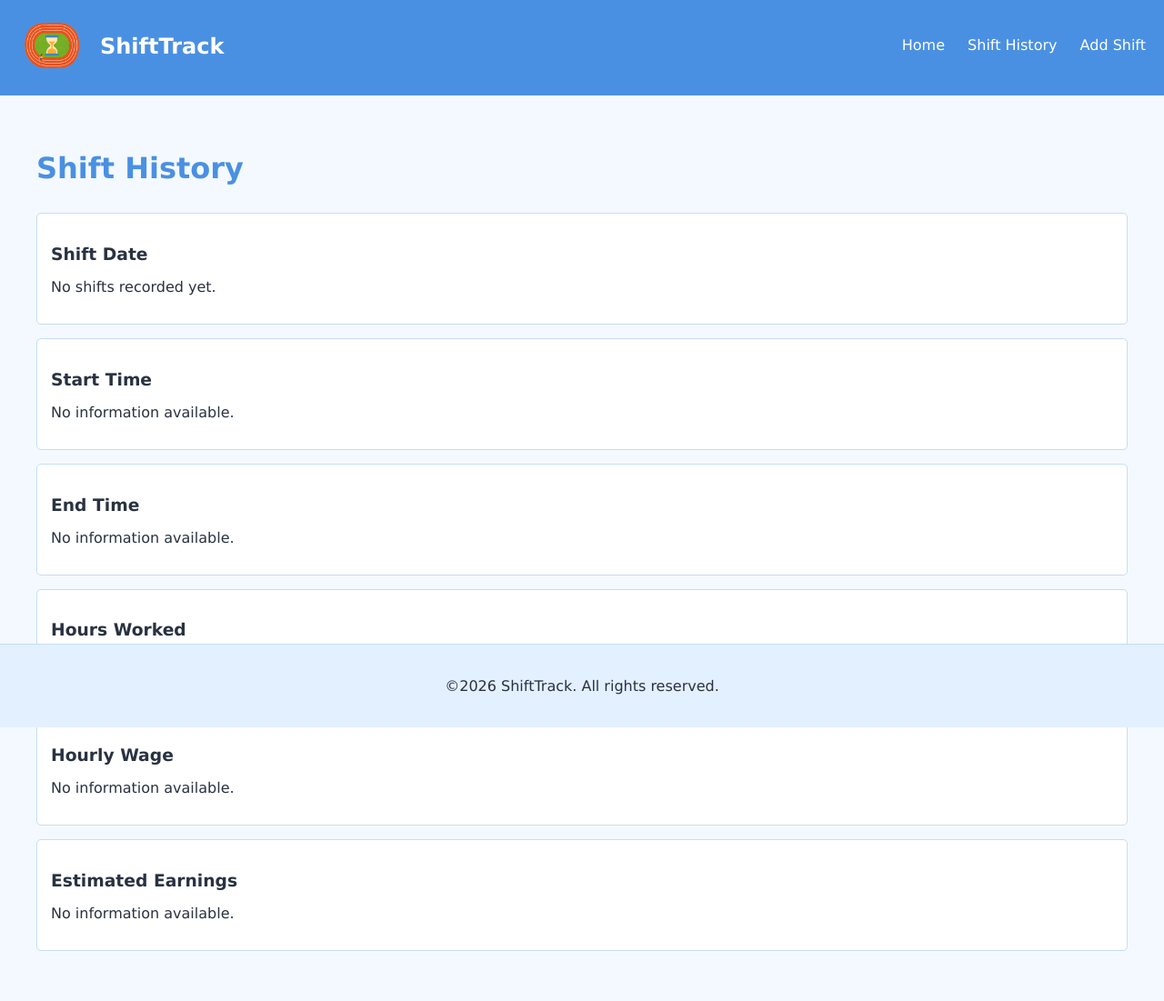
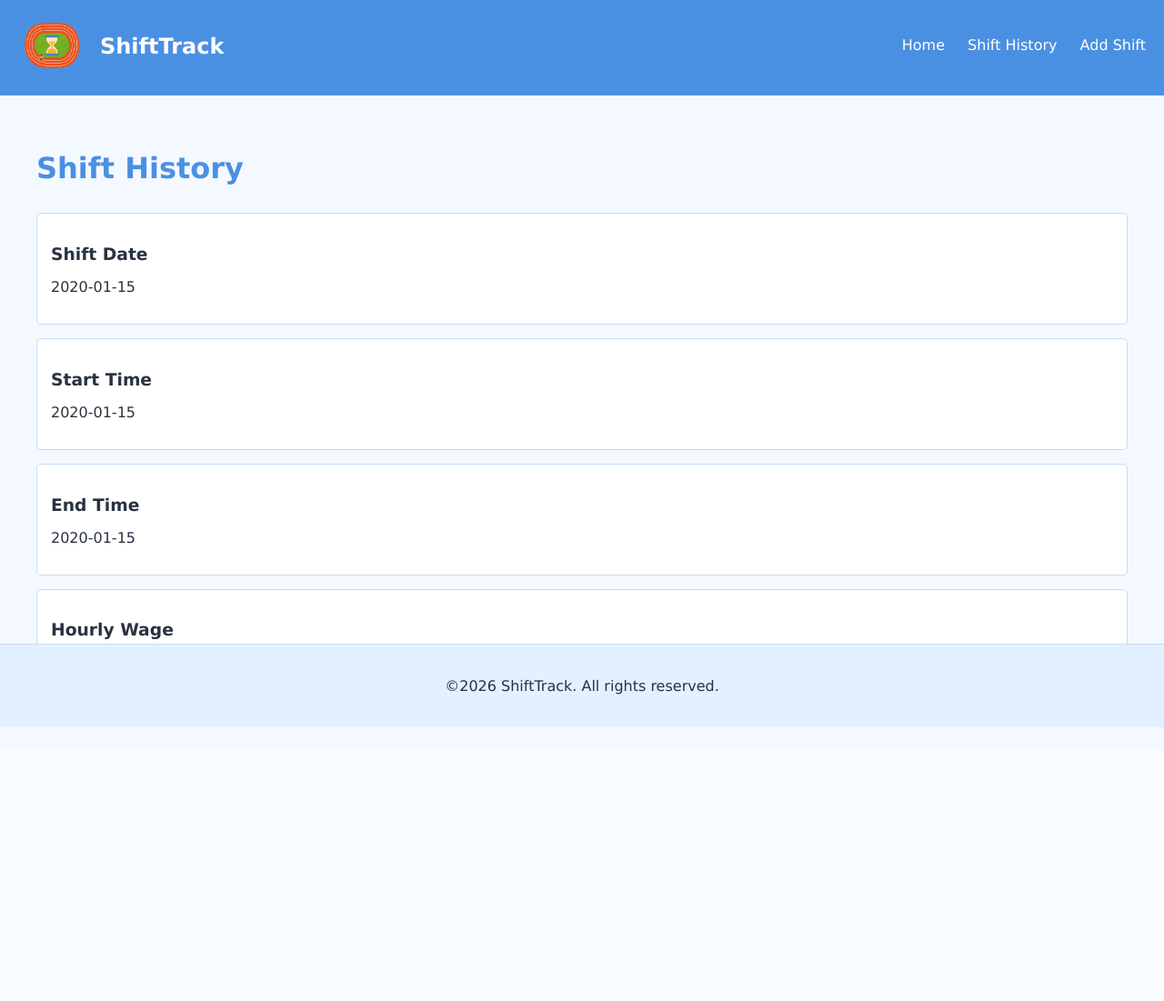
Before and after one commit to ArunJey20/INFR3120-Fall26-Project, a Node server app: page /shift-history in a window 1280 px wide. Shown: the whole page at 91% size. After the commit the page ends 800 px from the top, so only its background shows below. Run offline with Node 20, Linux system fonts and the light colour scheme; tables that the repository leaves empty hold one stand-in row (values such as "Sample post"); some libraries are stand-ins or nearby versions.

Commit message:
Displayed saved shifts on the shift history page

```diff
--- a/routes/index.js
+++ b/routes/index.js
@@ -49,7 +49,20 @@ newShift.save()
 
 /* GET shift history page. */
 router.get('/shift-history', function(req, res, next) {
-  res.render('shift-history', { title: 'Shift History' });
+
+  // Retrieves all saved shifts from MongoDB
+  Shift.find({})
+    .then(function(shifts) {
+
+      // Passes the saved shifts to the shift history page
+      res.render('shift-history', {
+        title: 'Shift History',
+        shifts: shifts
+      });
+    })
+    .catch(function(err) {
+      next(err);
+    });
 });
 
 module.exports = router;
--- a/views/shift-history.ejs
+++ b/views/shift-history.ejs
@@ -22,8 +22,9 @@
             <a href="/">Home</a>
             <!-- Link to homepage -->
 
-            <a href="/shifts">Shift History</a>
-            <!-- Link to view previous shifts -->
+            <!-- Link to the shift history page -->
+            <a href="/shift-history">Shift History</a>
+
 
             <a href="/add-shift">Add Shift</a>
             <!-- Link to add shift page -->
@@ -33,43 +34,38 @@
     </div>
 
     <!-- Main section for shift history -->
-    <div class="shift-history">
+<div class="shift-history">
 
-        <!-- Displays the page heading -->
-        <h1>Shift History</h1>
+    <!-- Displays the page heading -->
+    <h1>Shift History</h1>
 
-        <!-- Displays the shift information headings -->
+    <!-- Loops through all saved shifts -->
+    <% for(let count=0;count<shifts.length;count++) { %>
+
+        <!-- Displays the saved shift information -->
         <div class="shift-details">
             <h3>Shift Date</h3>
-            <p>No shifts recorded yet.</p>
+            <p><%= shifts[count].shiftDate %></p>
         </div>
 
         <div class="shift-details">
             <h3>Start Time</h3>
-            <p>No information available.</p>
+            <p><%= shifts[count].startTime %></p>
         </div>
 
         <div class="shift-details">
             <h3>End Time</h3>
-            <p>No information available.</p>
-        </div>
-
-        <div class="shift-details">
-            <h3>Hours Worked</h3>
-            <p>No information available.</p>
+            <p><%= shifts[count].endTime %></p>
         </div>
 
         <div class="shift-details">
             <h3>Hourly Wage</h3>
-            <p>No information available.</p>
+            <p>$<%= shifts[count].hourlyWage %></p>
         </div>
 
-        <div class="shift-details">
-            <h3>Estimated Earnings</h3>
-            <p>No information available.</p>
-        </div>
+    <%} %>
 
-    </div>
+</div>
 </body>
 
 <!-- Displays the website footer -->
```
